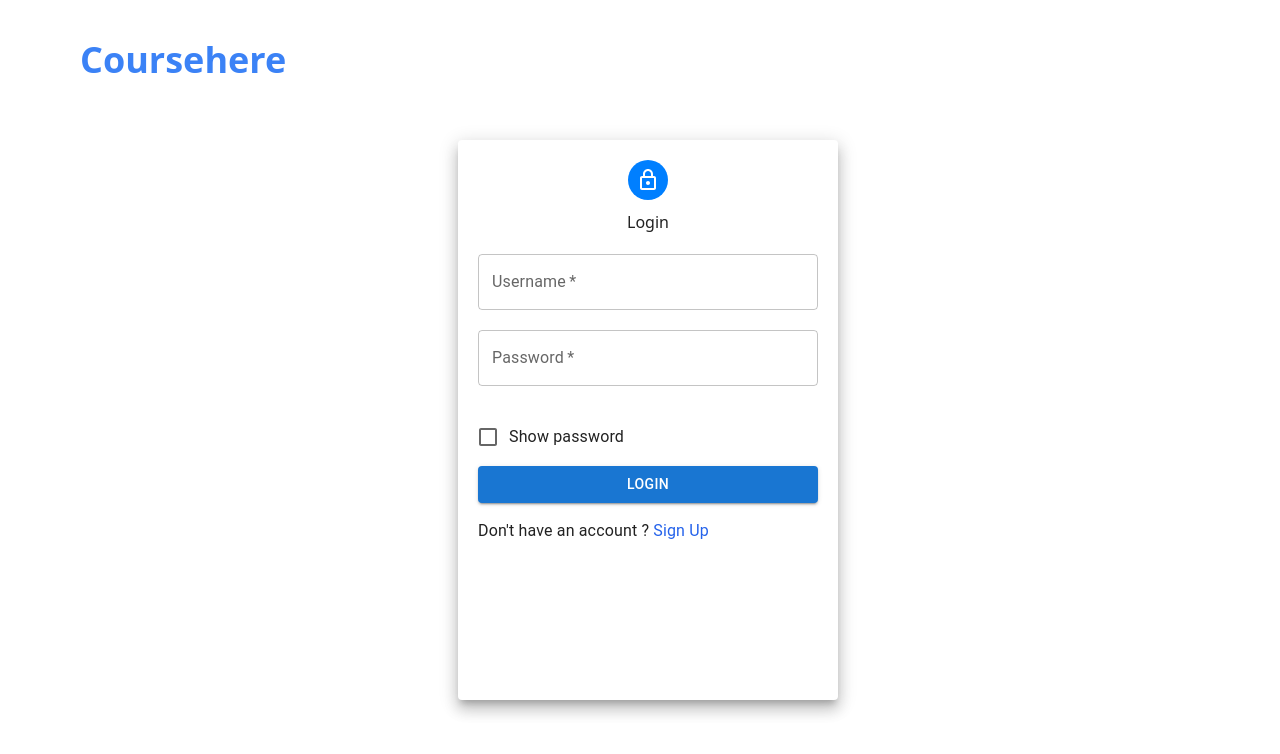
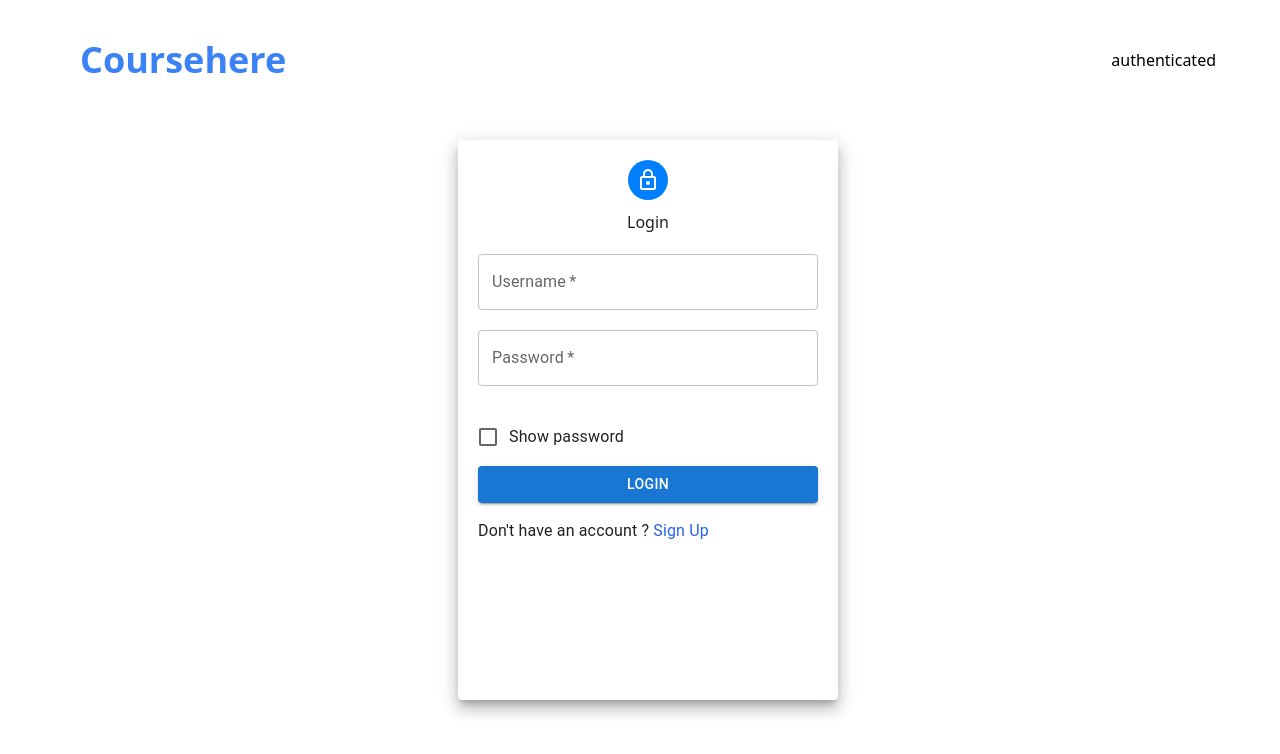
Before and after one commit to SOUMOJIT-CHAKRABORTY/Course-Selling, a React (Vite) app in the folder frontend/: page /login in a window 1280 px wide. Both pictures are taken after a click on the button "LOGIN". Shown: the top 754 px of the page. Built offline with nearby package versions, Linux system fonts and the light colour scheme; no server answers.

Commit message:
authentication bug fixed

```diff
--- a/frontend/src/Autherticate.jsx
+++ b/frontend/src/Autherticate.jsx
@@ -36,8 +36,10 @@ export const CheckAuth = (props) => {
     }
   };
 
+  const values = { doLogin, authenticated, setAuthenticated };
+
   return (
-    <Authenticated.Provider value={{ doLogin, authenticated }}>
+    <Authenticated.Provider value={values}>
       {props.children}
     </Authenticated.Provider>
   );
--- a/frontend/src/components/Nav.jsx
+++ b/frontend/src/components/Nav.jsx
@@ -4,7 +4,8 @@ import Badge from "@mui/material/Badge";
 import { styled } from "@mui/material/styles";
 import IconButton from "@mui/material/IconButton";
 import ShoppingCartIcon from "@mui/icons-material/ShoppingCart";
-import { useEffect, useState } from "react";
+import { useContext, useEffect, useState } from "react";
+import { Authenticated } from "../Autherticate";
 
 const StyledBadge = styled(Badge)(({ theme }) => ({
   "& .MuiBadge-badge": {
@@ -18,6 +19,7 @@ const StyledBadge = styled(Badge)(({ theme }) => ({
 const Nav = () => {
   const [hideNav, setHideNav] = useState(false);
   const navigate = useNavigate();
+  const { authenticated } = useContext(Authenticated);
 
   useEffect(() => {
     setInterval(() => {
@@ -56,6 +58,7 @@ const Nav = () => {
           </Button>
         </div>
       )}
+      {authenticated && <div>authenticated</div>}
     </div>
   );
 };
--- a/frontend/src/pages/Login.jsx
+++ b/frontend/src/pages/Login.jsx
@@ -19,14 +19,12 @@ const Login = () => {
   const [showPass, setShowPass] = useState(false);
 
   const navigate = useNavigate();
-  const { doLogin, authenticated } = useContext(Authenticated);
+  const { doLogin, setAuthenticated } = useContext(Authenticated);
 
   const handleLogin = () => {
     const payload = { username, password };
     doLogin(payload);
-    setTimeout(() => {
-      console.log(authenticated);
-    });
+    setAuthenticated(true);
   };
 
   const paperStyle = {
```
